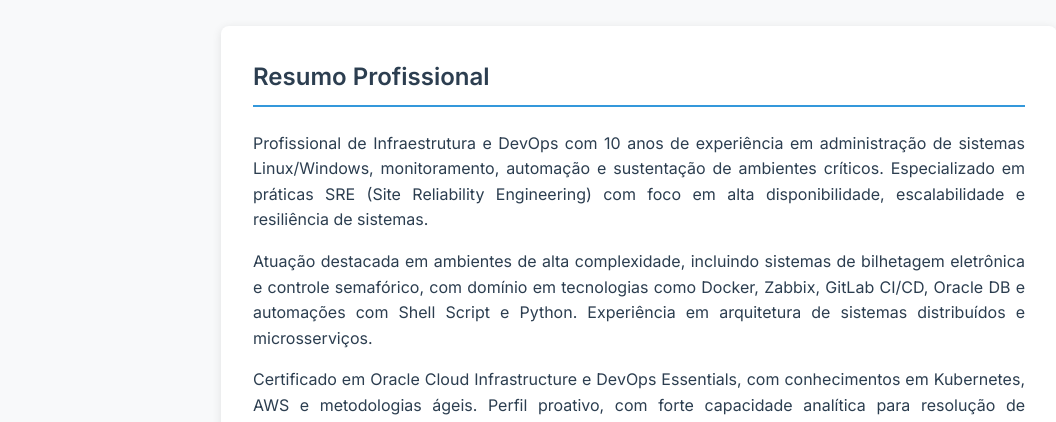
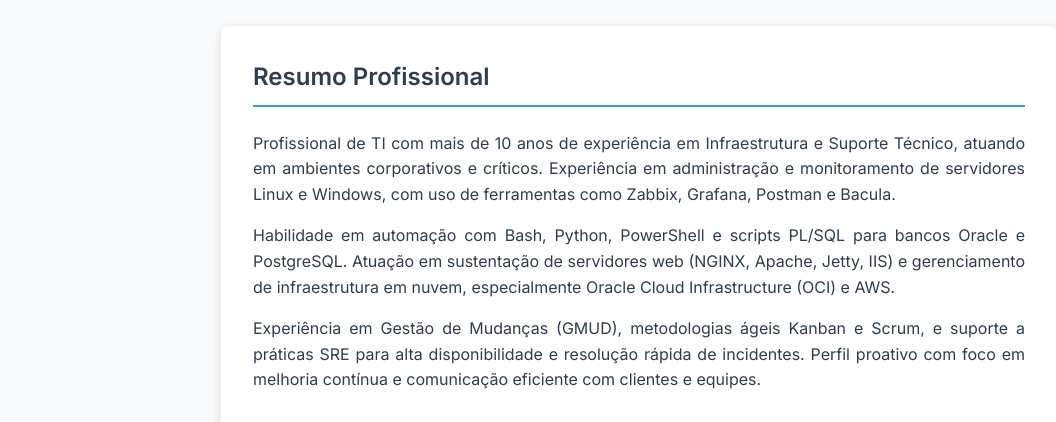
Before and after one commit to kayoplfranca/meusite, a plain HTML site: page index.html in a window 1280 px wide. Shown: the part 522-944 px from the top of the page, without its empty margins (1-1057 px from the left). Drawn offline with Linux system fonts and the light colour scheme.

Commit message:
Update index.html

```diff
--- a/index.html
+++ b/index.html
@@ -962,9 +962,9 @@
                 email: "Email",
                 phone: "Telefone",
                 "resume-title": "Resumo Profissional",
-                "resume-p1": "Profissional de Infraestrutura e DevOps com 10 anos de experiência em administração de sistemas Linux/Windows, monitoramento, automação e sustentação de ambientes críticos. Especializado em práticas SRE (Site Reliability Engineering) com foco em alta disponibilidade, escalabilidade e resiliência de sistemas.",
-                "resume-p2": "Atuação destacada em ambientes de alta complexidade, incluindo sistemas de bilhetagem eletrônica e controle semafórico, com domínio em tecnologias como Docker, Zabbix, GitLab CI/CD, Oracle DB e automações com Shell Script e Python. Experiência em arquitetura de sistemas distribuídos e microsserviços.",
-                "resume-p3": "Certificado em Oracle Cloud Infrastructure e DevOps Essentials, com conhecimentos em Kubernetes, AWS e metodologias ágeis. Perfil proativo, com forte capacidade analítica para resolução de problemas complexos e melhoria contínua de processos.",
+                "resume-p1": "Profissional de TI com mais de 10 anos de experiência em Infraestrutura e Suporte Técnico, atuando em ambientes corporativos e críticos. Experiência em administração e monitoramento de servidores Linux e Windows, com uso de ferramentas como Zabbix, Grafana, Postman e Bacula.",
+                "resume-p2": "        Habilidade em automação com Bash, Python, PowerShell e scripts PL/SQL para bancos Oracle e PostgreSQL. Atuação em sustentação de servidores web (NGINX, Apache, Jetty, IIS) e gerenciamento de infraestrutura em nuvem, especialmente Oracle Cloud Infrastructure (OCI) e AWS.",
+                "resume-p3": "        Experiência em Gestão de Mudanças (GMUD), metodologias ágeis Kanban e Scrum, e suporte a práticas SRE para alta disponibilidade e resolução rápida de incidentes. Perfil proativo com foco em melhoria contínua e comunicação eficiente com clientes e equipes.",
                 "skills-title": "Principais Competências",
                 "skill-1": "Administração de Sistemas Linux/Windows Server",
                 "skill-2": "Monitoramento (Zabbix, Grafana, Prometheus)",
```
